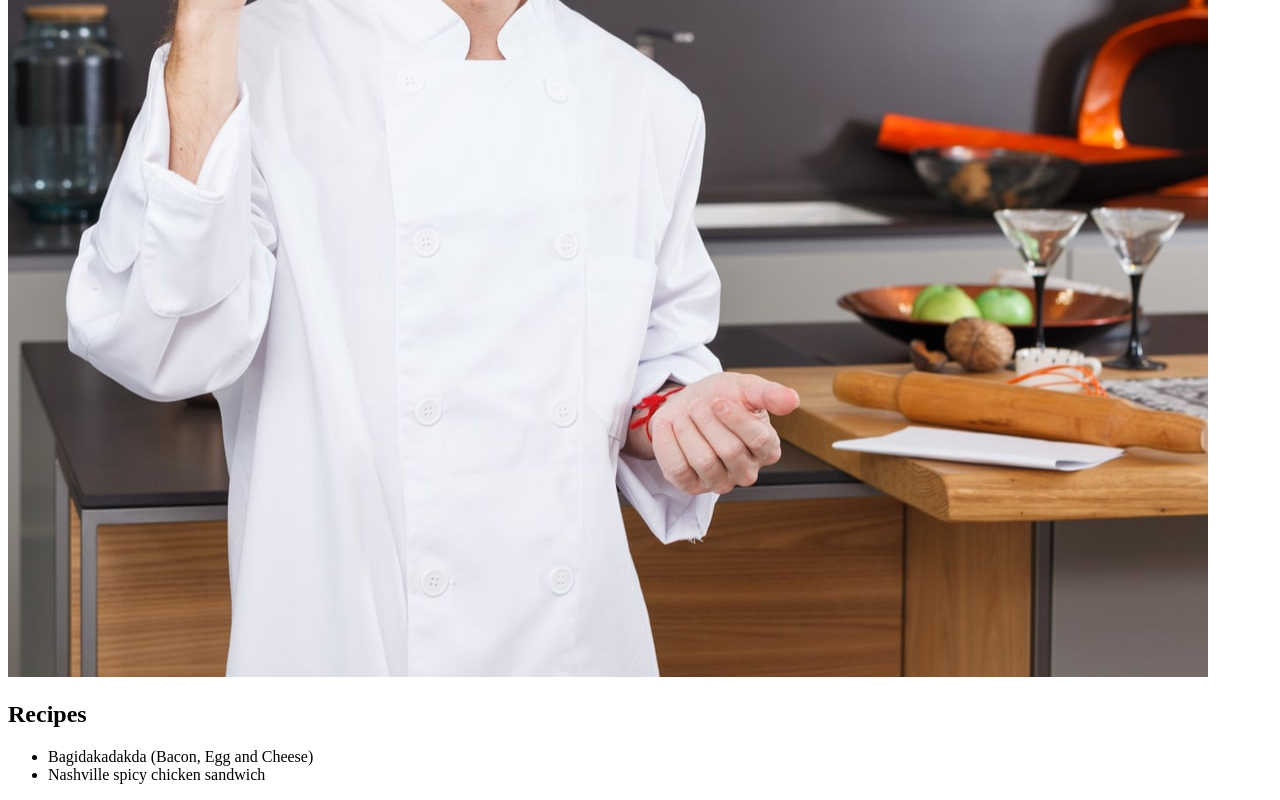
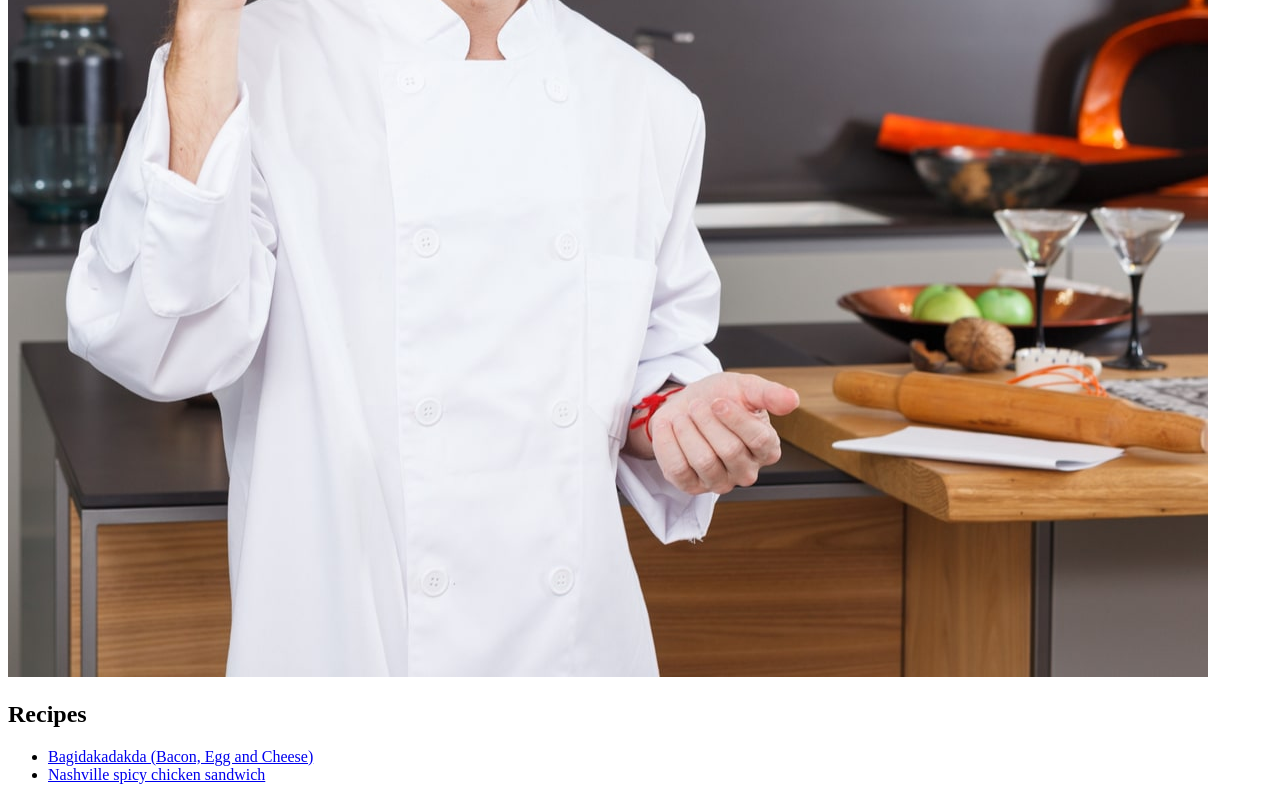
Before and after one commit to Thatguy1965/odin-recipes, a plain HTML site: page index.html in a window 1280 px wide. Shown: the part 637-1437 px from the top of the page. Drawn offline with Linux system fonts and the light colour scheme.

Commit message:
add working links to the homepage

```diff
--- a/index.html
+++ b/index.html
@@ -10,8 +10,8 @@
     <img src="./images/chef.jpeg">
     <h2>Recipes</h2>
     <ul>
-        <li>Bagidakadakda (Bacon, Egg and Cheese)</li>
-        <li>Nashville spicy chicken sandwich</li>
+        <li><a href="./recipes/bec.html">Bagidakadakda (Bacon, Egg and Cheese)</a></li>
+        <li><a href="./recipes/nsc.html">Nashville spicy chicken sandwich</a></li>
     </ul>
 </body>
 </html>
```
